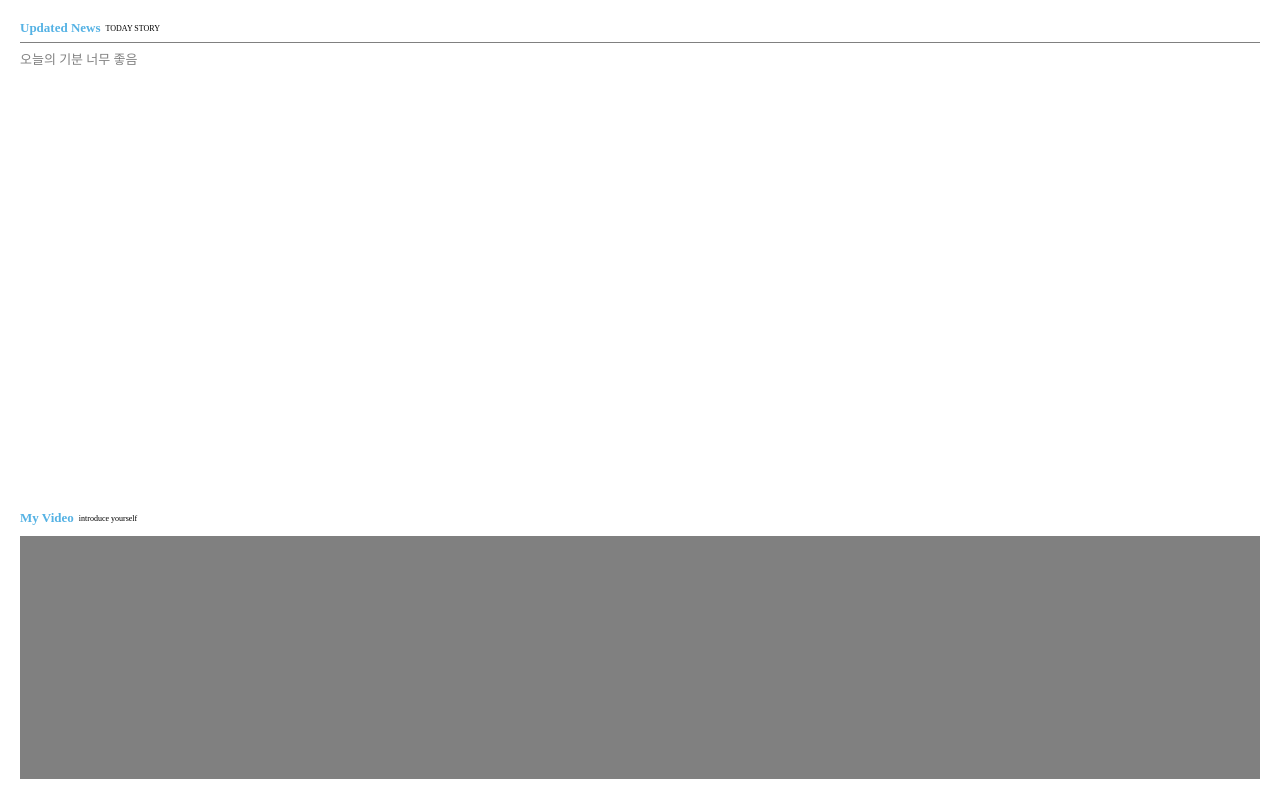
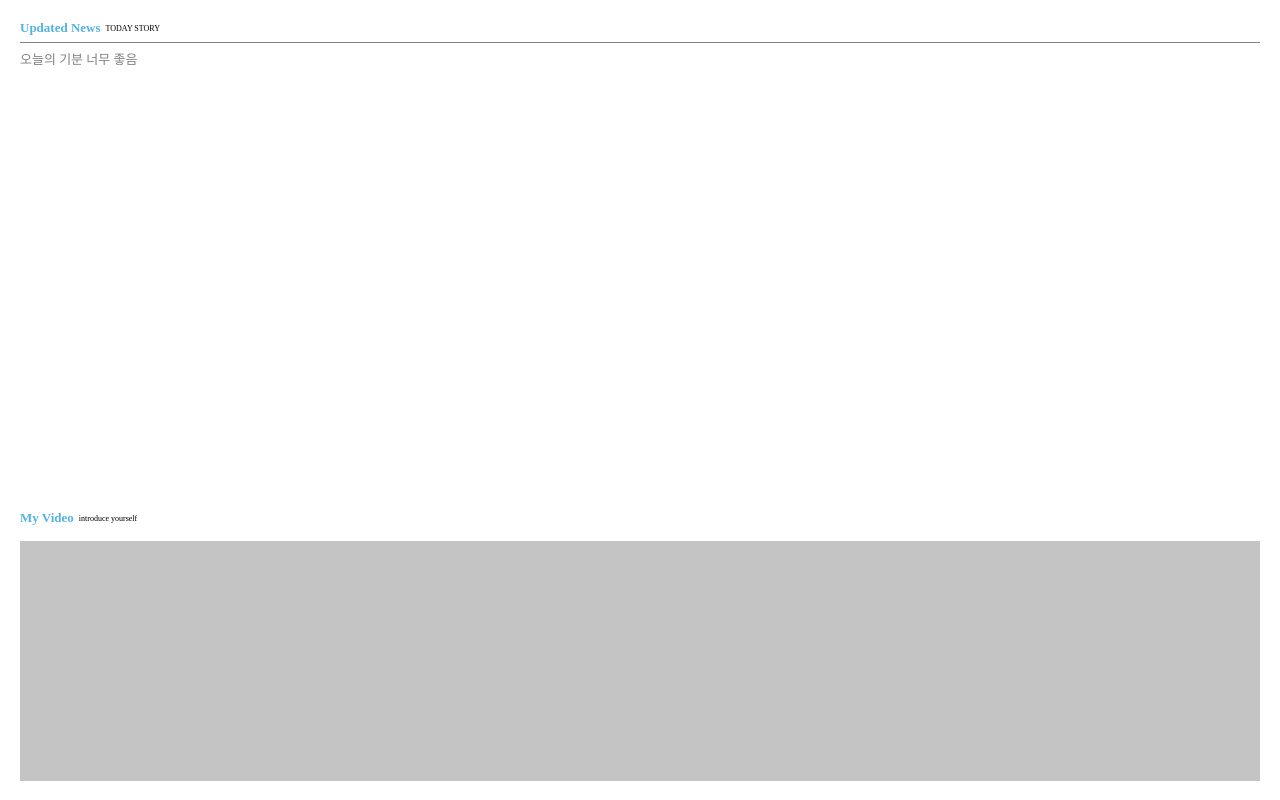
Before and after one commit to ncb6206/precamp, a plain HTML site: page cyworld/home.html in a window 1280 px wide. Drawn offline with Linux system fonts and the light colour scheme.

Commit message:
클래스 이름 변경

```diff
--- a/cyworld/home.html
+++ b/cyworld/home.html
@@ -19,7 +19,7 @@
           <div class="title">My Video</div>
           <div class="subtitle">introduce yourself</div>
         </div>
-        <div class="content__body"></div>
+        <div class="video"></div>
       </div>
     </div>
   </body>
--- a/cyworld/styles/home.css
+++ b/cyworld/styles/home.css
@@ -58,9 +58,9 @@ body {
   height: 270px;
 }
 
-.content__body {
+.video {
+  margin-top: 15px;
   width: 100%;
-  height: 90%;
-  background-color: gray;
-  margin-top: 10px;
+  height: 240px;
+  background-color: #c4c4c4;
 }
```
